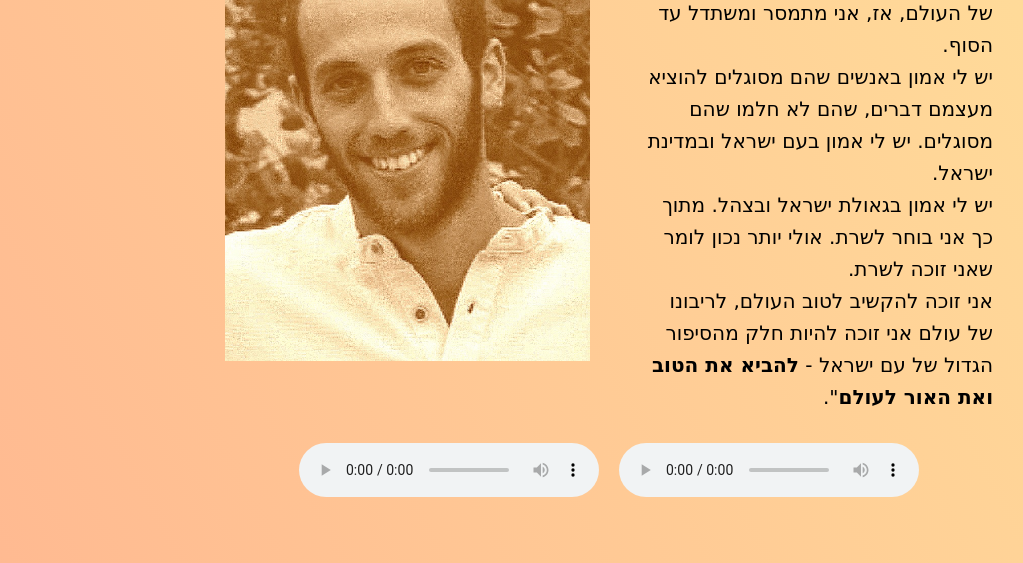
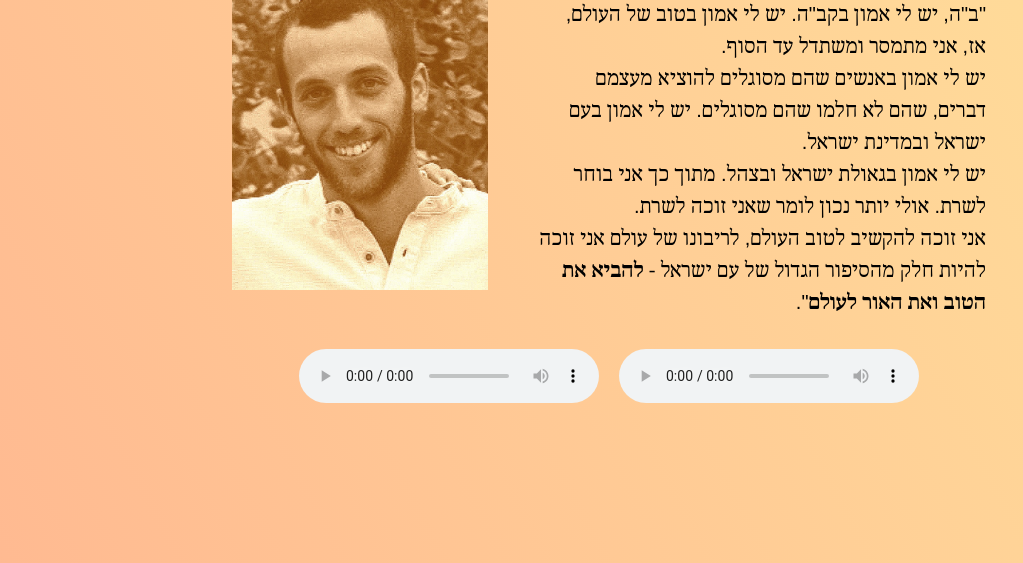
Before and after one commit to Gilad-Weinberger/Amitay-Project, a plain HTML site: page index.html in a window 1280 px wide. Shown: the part 237-800 px from the top of the page, without its empty margins (31-1054 px from the left). Drawn offline with Linux system fonts and the light colour scheme.

Commit message:
change qoute font

```diff
--- a/style.scss
+++ b/style.scss
@@ -1,4 +1,4 @@
-@import url("https://fonts.googleapis.com/css2?family=Amatic+SC:wght@400;700&family=Rubik:ital,wght@0,300..900;1,300..900&display=swap");
+@import url("https://fonts.googleapis.com/css2?family=Noto+Serif+Hebrew:wght@100..900&family=Rubik:ital,wght@0,300..900;1,300..900&display=swap");
 
 body {
   display: flex;
@@ -24,7 +24,7 @@ body {
         margin: 0px;
       }
       .qoute {
-        font-family: "Guttman Yad-Brush", cursive;
+        font-family: "Noto Serif Hebrew", sans-serif;
         font-weight: 500;
         max-width: 35vw;
         font-size: 20px;
@@ -32,12 +32,12 @@ body {
         margin-top: 15px;
         line-height: 160%;
         span {
-          font-weight: 700;
+          font-weight: 900;
         }
       }
     }
     .image {
-      height: 60vh;
+      width: 20vw;
     }
   }
   .songs {
```
Also changed, not shown: style.css, 1 other file.
